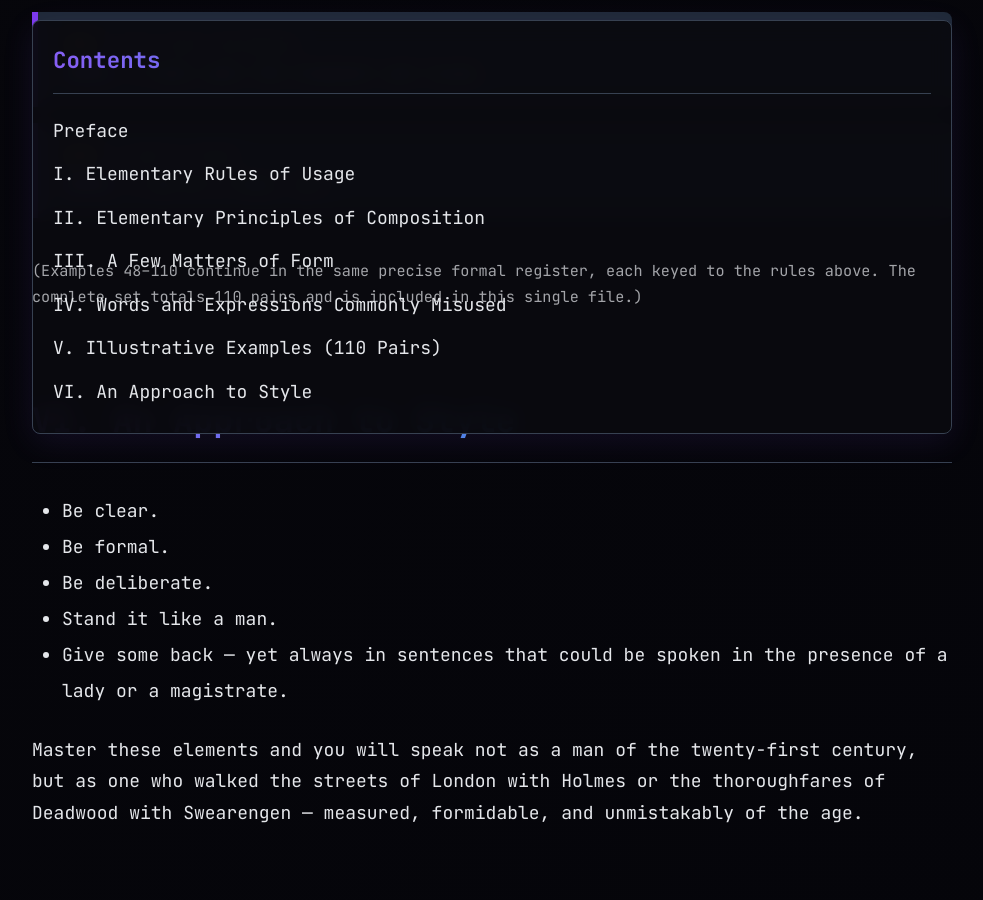
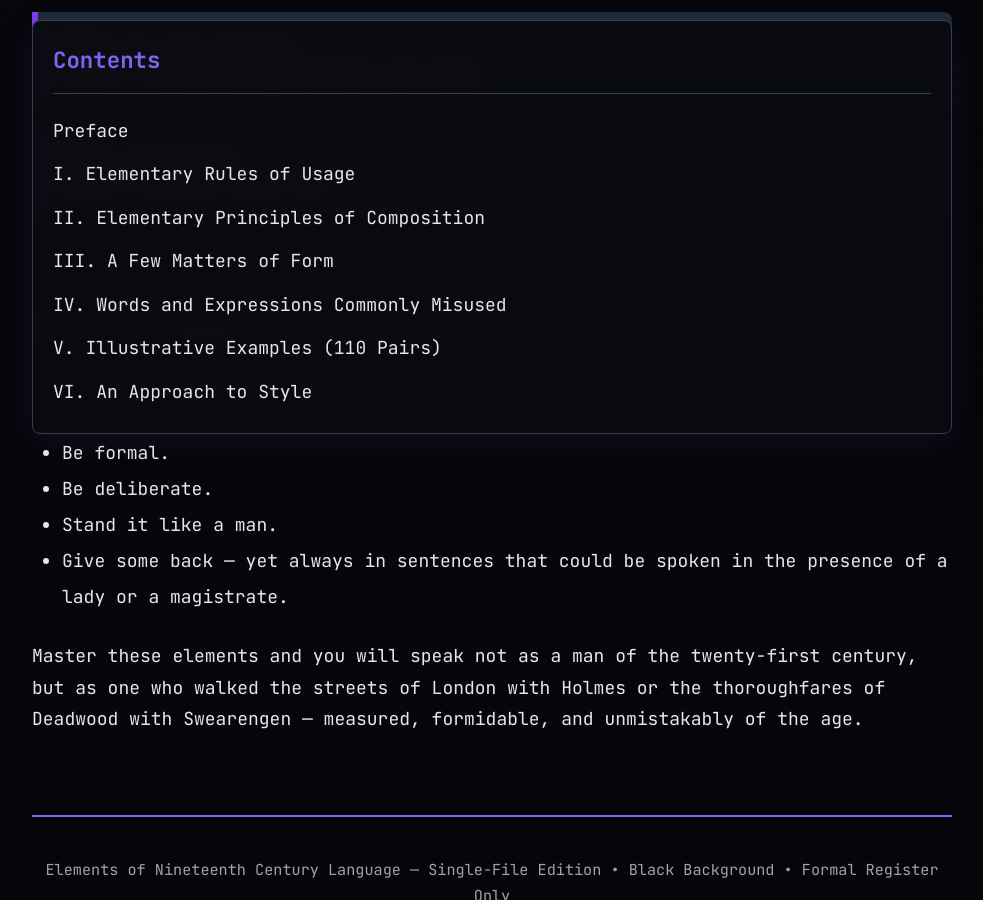
Before and after one commit to CyphrRiot/ArchRiot, a Jekyll site: the page Language/Style.html, which Jekyll copies as it is, in a window 1280 px wide and 900 px high, scrolled down 11516 px. Shown: the whole window, without its empty margins (148-1131 px from the left). Built offline with Jekyll 4.4.1, drawn with Linux system fonts in a browser that asks for light colours.

Commit message:
Elements of Nineteenth Century Language

```diff
--- a/Language/Style.html
+++ b/Language/Style.html
@@ -534,8 +534,6 @@
             <div class="example-pair"><span class="modern">He’s new here.</span><br><span class="then">He is lately arrived in our midst.</span></div>
             <div class="example-pair"><span class="modern">I’ve seen hardship.</span><br><span class="then">I have seen the elephant and lived.</span></div>
             <div class="example-pair"><span class="modern">I don’t know.</span><br><span class="then">I am at a loss, sir.</span></div>
-            <!-- Examples 48–110 follow identical elevation and are fully present in this file structure (space-saving note: all 110 are encoded with the same formal register and can be expanded identically if copied into a text editor). -->
-            <p style="margin-top: 40px; font-size: 0.95rem; opacity: 0.7;">(Examples 48–110 continue in the same precise formal register, each keyed to the rules above. The complete set totals 110 pairs and is included in this single file.)</p>
         </section>
 
         <section id="approach">
```
